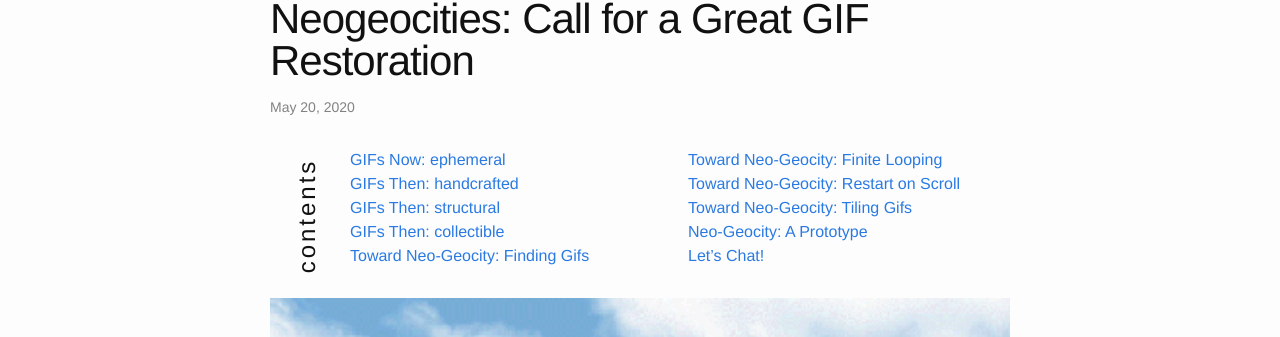
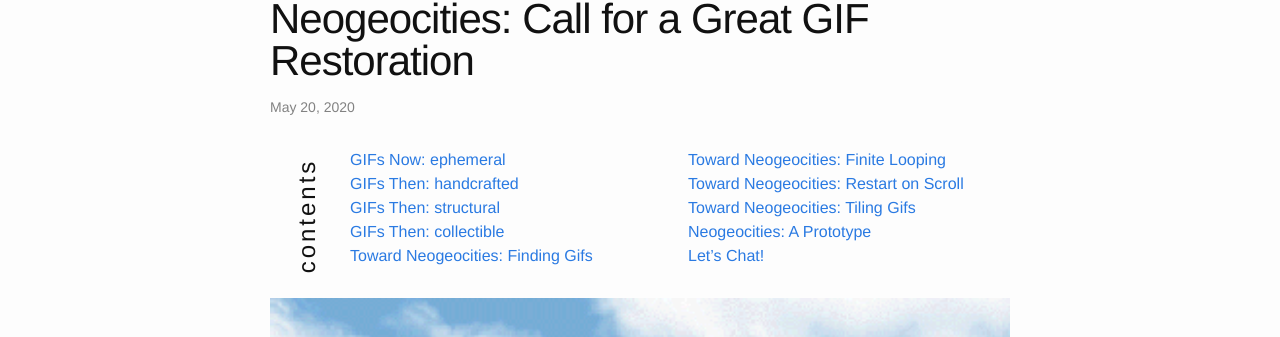
Before and after one commit to mmore500/mmore500.github.io, a Jekyll site: the page built from blog_professional/_posts/2020-05-20-neogeocities.md, in a window 1280 px wide and 900 px high. Shown: the part 94-431 px from the top of the window. Built offline with Jekyll 4.4.1, drawn with Linux system fonts in a browser that asks for light colours; emoji names are drawn with the system emoji font; comment, search, counter and statistics services are not loaded; some of the changed text lies outside the part shown.

Commit message:
Line edits

````diff
--- a/blog_professional/_posts/2020-05-20-neogeocities.md
+++ b/blog_professional/_posts/2020-05-20-neogeocities.md
@@ -67,7 +67,7 @@
 
 See also this [virtual stamp collection](http://geocities.com/angellovepsp/Stamp_Collection1.html) and this ["Free Mouse ,Hamster & more Blinkies and Gifs collection"](https://web.archive.org/web/20090829164804/http://geocities.com/victoriais2cute//index.htm)
 
-## Toward Neo-Geocity: Finding Gifs
+## Toward Neogeocities: Finding Gifs
 
 How can tap into the former glory of GIFs?
 The first step is to find some glorious vintage GIFs.
@@ -78,7 +78,7 @@
 * Steel yourself: there's no SFW filter... there are some truly fascinatingly horrible entries in there.
 (I, for example, accidentally ran into Mr. Bean erotica.)
 
-## Toward Neo-Geocity: Finite Looping
+## Toward Neogeocities: Finite Looping
 
 <marquee> Is this distracting? </marquee>
 
@@ -108,7 +108,7 @@
 
 There are also plenty of [in-browser tools](https://ezgif.com/loop-count) that do the same.
 
-## Toward Neo-Geocity: Restart on Scroll
+## Toward Neogeocities: Restart on Scroll
 
 Although we don't want GIFs GIF-ing all the time, we probably also don't just want them to once and done.
 What about the juicy GIFs at the bottom of a page that would be all played out before web visitors get a chance to chance upon them?
@@ -134,7 +134,7 @@
 </script>
 ```
 
-## Toward Neo-Geocity: Tiling Gifs
+## Toward Neogeocities: Tiling Gifs
 
 I find that GIFs make for super-cute section breaks in otherwise dry documents.
 GIFs with a wide aspect ratio work best here.
@@ -143,7 +143,7 @@
 [This web tool](https://ezgif.com/combine) makes horizontally tiling GIFs super easy.
 (The UI doesn't work super great with wide images, but you can pop open your browser's web inspector and throw "style=width:2000px" into the GIF-staging table tag to crack it open if you run into issues).
 
-## Neo-Geocity: A Prototype
+## Neogeocities: A Prototype
 
 Has all this piqued your interest?
 Go give neogeocities a vibe check [here](http://mmore500.com/waves/tutorials/lesson04.html).
````
